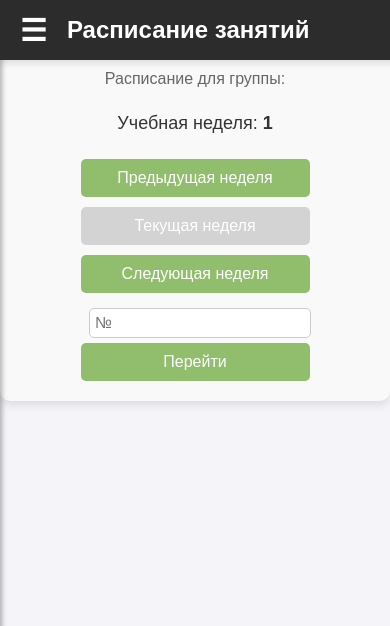
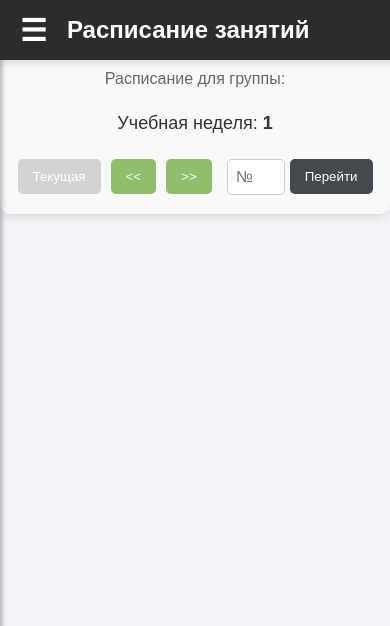
Before and after one commit to naitmag/django-schedule, a Django app: page /schedule/ in a window 390 px wide. Shown: the top 626 px of the page. Run offline with Django 5.2, Linux system fonts and the light colour scheme; data that the repository does not hold is empty; parts of the project's set-up code (start-up, migrations or seed data) failed here and were passed over.

Commit message:
Frontend improvements Fixed mobile view Changed schedule buttons view Added text-align center for schedule cards text

```diff
--- a/lessons/templates/lessons/schedule.html
+++ b/lessons/templates/lessons/schedule.html
@@ -28,11 +28,11 @@
     </div>
 
     <div class="week-controls">
-        <button id="prev-week" class="btn">Предыдущая неделя</button>
-        <button id="current-week-btn" class="btn-current-week disabled">Текущая неделя</button>
-        <button id="next-week" class="btn">Следующая неделя</button>
+        <button id="current-week-btn" class="btn-action disabled">Текущая</button>
+        <button id="prev-week" class="btn"><<</button>
+        <button id="next-week" class="btn">>></button>
         <input type="number" id="week-input" placeholder="№"/>
-        <button id="go-week" class="btn">Перейти</button>
+        <button id="go-week" class="btn-action">Перейти</button>
     </div>
 
 </main>
--- a/static/deps/css/styles.css
+++ b/static/deps/css/styles.css
@@ -526,8 +526,8 @@
     transition: background-color 0.3s; /* Плавный переход цвета при наведении */
 }
 
-.btn-current-week {
-    background-color: #90be6d; /* Основной цвет кнопки */
+.btn-action {
+    background-color: #45484c ; /* Основной цвет кнопки */
     color: white;
     border: none;
     padding: 10px 15px;
@@ -538,12 +538,12 @@
 }
 
 /* Стиль при наведении для активной кнопки */
-.btn-current-week:hover {
-    background-color: #6fa355; /* Темнее при наведении */
+.btn-action:hover {
+    background-color: #5c676e; /* Темнее при наведении */
 }
 
 /* Стиль неактивной кнопки */
-.btn-current-week.disabled {
+.btn-action.disabled {
     background-color: #d3d3d3; /* Серый цвет для неактивной кнопки */
     cursor: not-allowed; /* Изменяем курсор */
 }
@@ -559,7 +559,7 @@
 input[type="number"] {
     width: 60px; /* Ширина поля ввода */
     margin-left: 10px; /* Отступ слева для отделения от кнопки */
-    padding: 5px; /* Внутренний отступ для поля ввода */
+    padding: 8px; /* Внутренний отступ для поля ввода */
     border: 1px solid #ccc; /* Рамка вокруг поля ввода */
     border-radius: 5px; /* Скругление углов поля ввода */
     font-size: 16px; /* Размер шрифта в поле ввода */
@@ -673,8 +673,9 @@ white-space: nowrap;
 
         /* Время занятия */
         .lesson-time {
+            text-wrap: nowrap;
             font-weight: bold;
-            margin-right: 10px; /* Отступ между временем и типом занятия */
+            margin-right: 5px; /* Отступ между временем и типом занятия */
             text-align: right; /* Выравнивание по правому краю */
             width: 100px; /* Фиксированная ширина для времени */
         }
@@ -907,8 +908,11 @@ white-space: nowrap;
         width: 100%;
         text-align: center;
     }
-
+    .teacher-info {
+    text-align: center;
+    }
     .lesson-name {
+    text-align: center;
     font-weight: normal;
     font-size: 2vh;
     }
@@ -924,22 +928,12 @@ white-space: nowrap;
 
     .week-controls {
         display: flex;
-        flex-direction: column; /* Размещаем кнопки и инпут в столбик */
         align-items: center; /* Центрируем кнопки */
         margin-top: 10px; /* Отступ сверху */
     }
 
-    .btn-current-week,
-    .btn {
-        width: 100%; /* Кнопки на всю ширину */
-        margin: 5px 0; /* Отступ между кнопками */
-        padding: 10px; /* Увеличиваем высоту кнопок */
-        font-size: 1rem; /* Размер текста */
-    }
-
     #week-input {
-        width: 92%; /* Поле ввода на всю ширину */
-        margin-top: 10px; /* Отступ сверху */
+        width: 40px; /* Поле ввода на всю ширину */
     }
 
     .notification {
@@ -951,7 +945,7 @@ white-space: nowrap;
 
 
         /* Футер */
-.footer {
+        .footer {
             background-color: #2c2c2c;
             color: white;
             text-align: center;
```
